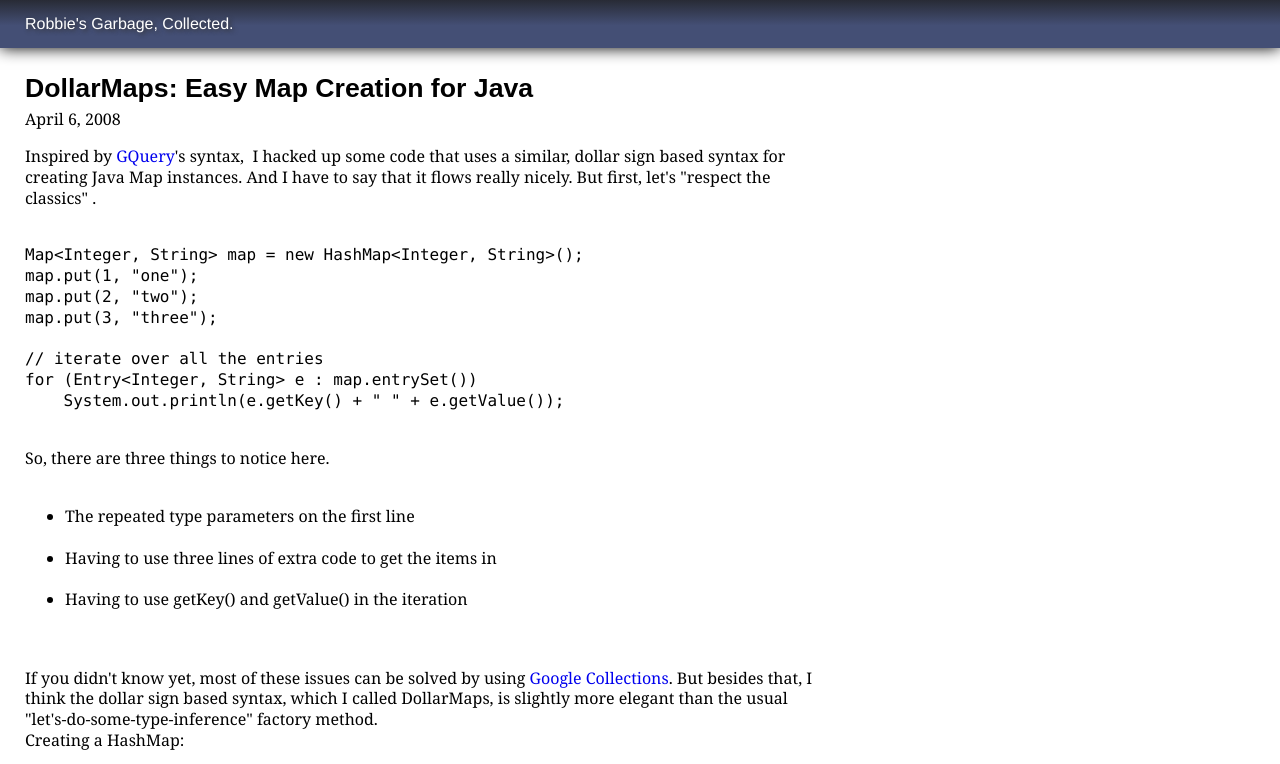
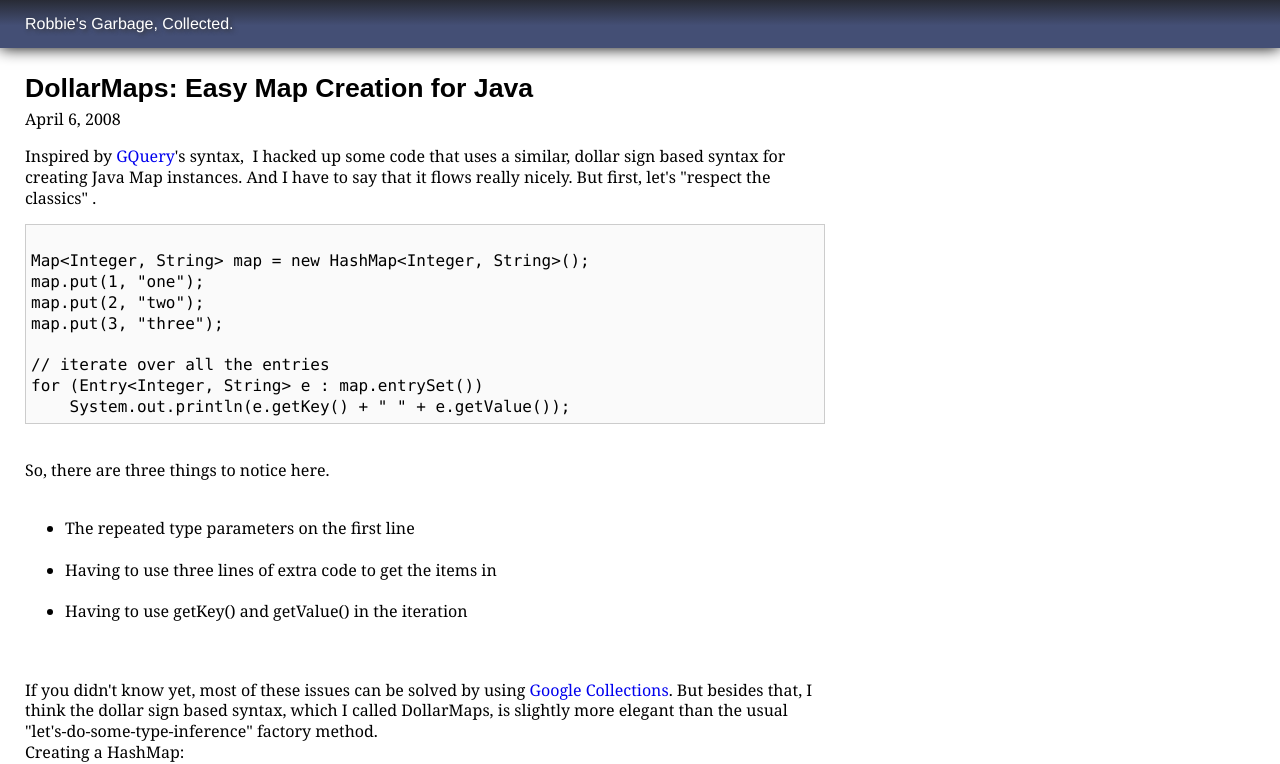
Before and after one commit to robbiev/robbiev.github.com, a website: page 2008/04/06/dollarmaps/index.html in a window 1280 px wide. Shown: the top 764 px of the page. Drawn offline with Linux system fonts and the light colour scheme.

Commit message:
prettify code examples

```diff
--- a/style.css
+++ b/style.css
@@ -19,6 +19,12 @@ blockquote {
 
 pre, code {
   font-family: Menlo, Consolas, Monaco, Inconsolata, "Courier New", monospace;
+}
+
+pre {
+  padding: 5px;
+  background: #fafafa;
+  border: 1px solid #ccc;
 }
 
 table {
```
